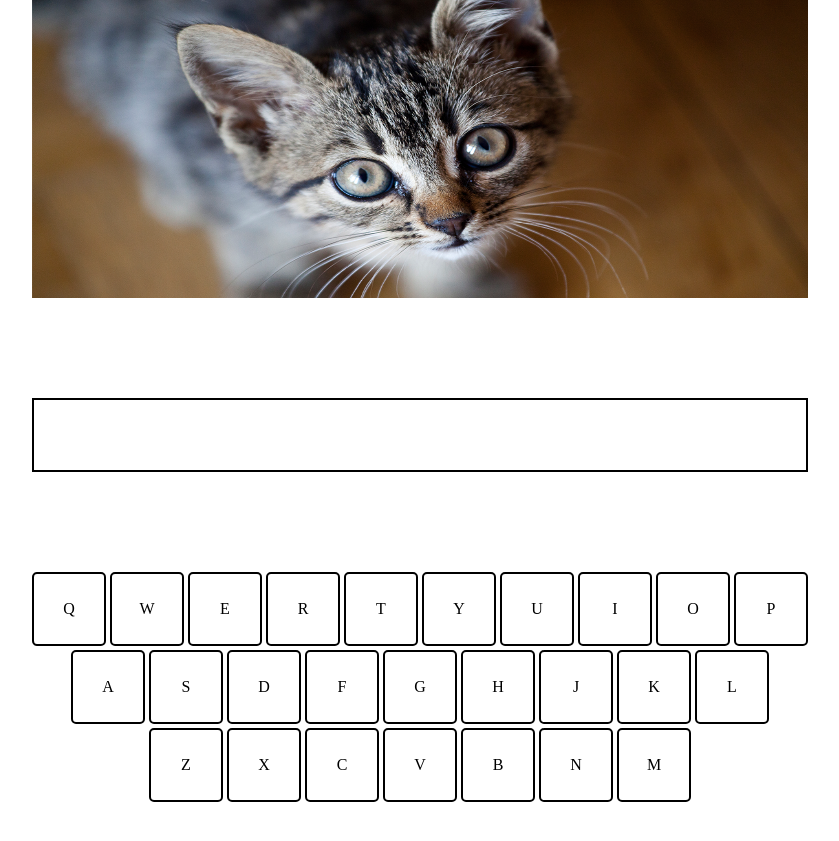
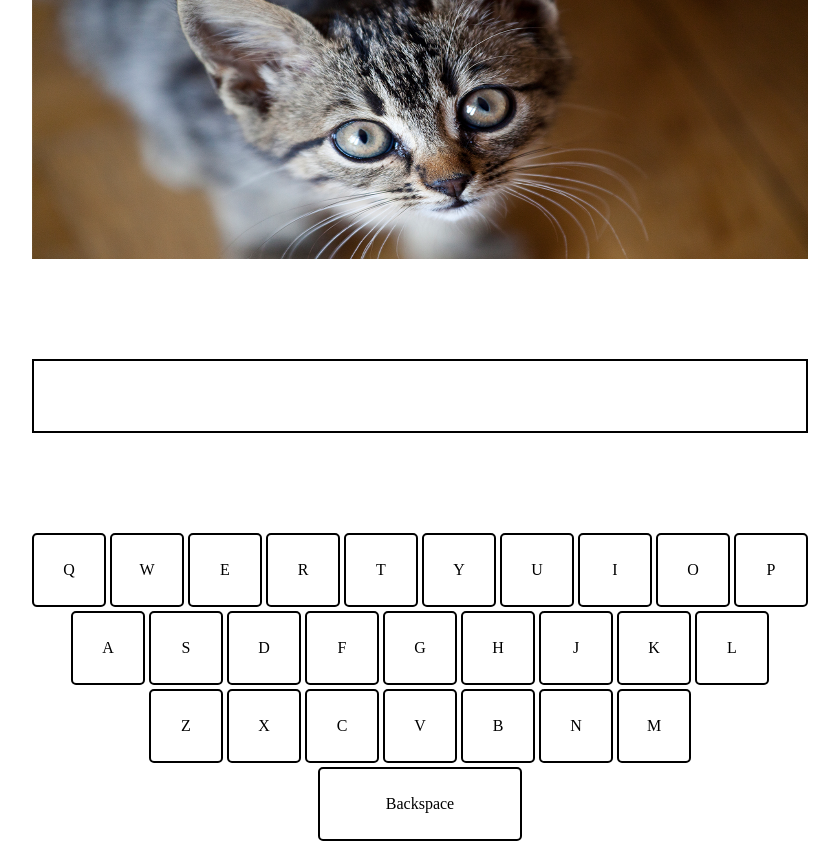
Before and after one commit to jzapiorkowski/guess-the-word, a React app: page / in a window 1280 px wide. Shown: the whole page, without its empty margins (220-1059 px from the left). Before the commit the page ends 802 px from the top, so only its background shows below. Built offline with nearby package versions, Linux system fonts and the light colour scheme.

Commit message:
add backspace button

```diff
--- a/src/button/Button.js
+++ b/src/button/Button.js
@@ -12,3 +12,14 @@ export const Button = (props) => {
     </div>
   );
 };
+
+export const Backspace = (props) => {
+  const handleClick = () => {
+    props.handleBackspace();
+  };
+  return (
+    <div className='button backspace' onClick={handleClick}>
+      Backspace
+    </div>
+  );
+};
--- a/src/button/button.scss
+++ b/src/button/button.scss
@@ -7,3 +7,7 @@
   align-items: center;
   border-radius: 5px;
 }
+
+.backspace {
+  width: 200px;
+}
--- a/src/keyboard/Keyboard.js
+++ b/src/keyboard/Keyboard.js
@@ -1,11 +1,15 @@
 import React from 'react';
-import { Button } from '../button/Button.js';
+import { Backspace, Button } from '../button/Button.js';
 import './keyboard.css';
 
 export const Keyboard = (props) => {
   function handleChange(buttonLetter) {
     props.handleKeyboardChange(buttonLetter);
   }
+
+  const handleBackspace = () => {
+    props.handleBackspace();
+  };
 
   return (
     <div className='keyboard'>
@@ -41,6 +45,9 @@ export const Keyboard = (props) => {
         <Button changeText={handleChange} letter='N'></Button>
         <Button changeText={handleChange} letter='M'></Button>
       </div>
+      <div className='fourth-row'>
+        <Backspace handleBackspace={handleBackspace}></Backspace>
+      </div>
     </div>
   );
 };
--- a/src/textArea/TextArea.js
+++ b/src/textArea/TextArea.js
@@ -20,6 +20,10 @@ export const TextArea = () => {
     setWord(word + button);
   }
 
+  const handleBackspace = () => {
+    setWord(word.slice(0, -1));
+  };
+
   const changeImage = () => {
     setCurrentImage(currentImage + 1);
   };
@@ -28,7 +32,10 @@ export const TextArea = () => {
     <div className='text-area'>
       <img src={photos[images[currentImage]]} alt='nie dziala'></img>
       <WordOutput word={word}></WordOutput>
-      <Keyboard handleKeyboardChange={handleKeyboardChanges}></Keyboard>
+      <Keyboard
+        handleKeyboardChange={handleKeyboardChanges}
+        handleBackspace={handleBackspace}
+      ></Keyboard>
     </div>
   );
 };
```
Also changed, not shown: src/button/button.css, 1 other file.
